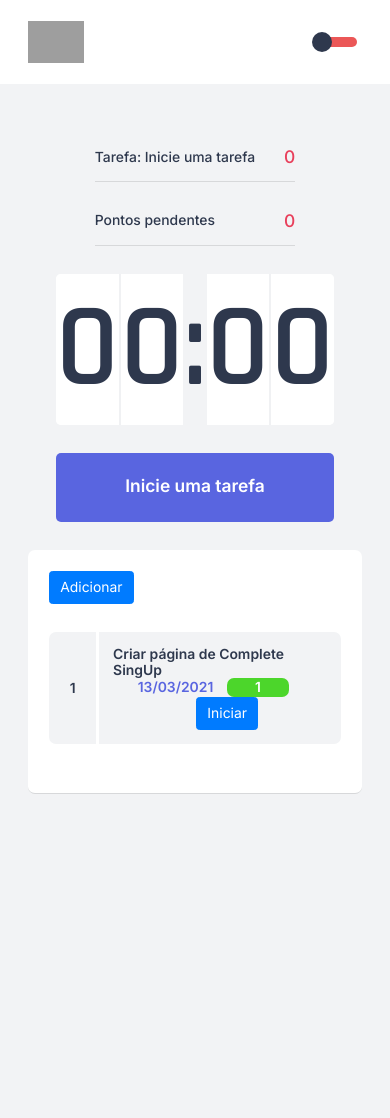
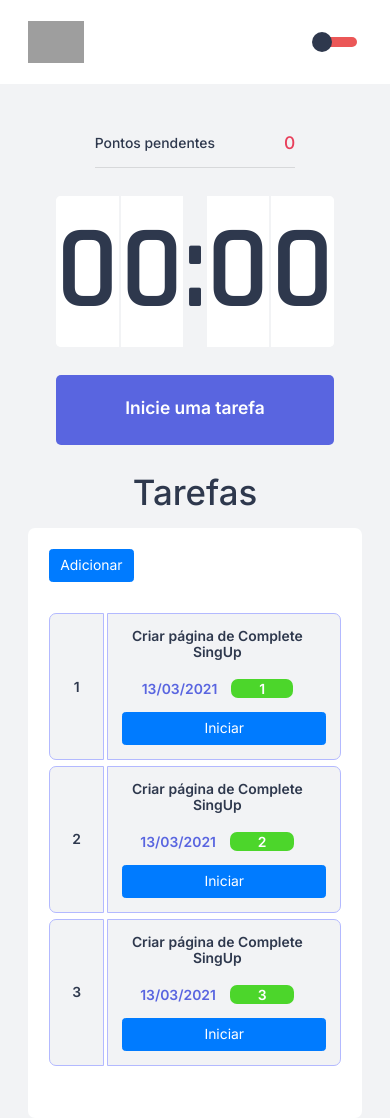
Before and after one commit to oscarkemuel/pomotask-app-web, a Next.js app: page / in a window 390 px wide. Before the commit the page ends 928 px from the top, so only its background shows below. Built offline with nearby package versions, Linux system fonts and the light colour scheme; grey boxes are pictures that could not be loaded.

Commit message:
layout responsive

```diff
--- a/src/components/ListTasks.tsx
+++ b/src/components/ListTasks.tsx
@@ -1,12 +1,14 @@
 import React from 'react';
 
-import { Container, List } from '../styles/components/ListTasks';
+import { Container, List, Title } from '../styles/components/ListTasks';
 import { Button } from 'react-bootstrap';
 // import { FaPlus } from 'react-icons/fa'
 
 const ListTasks: React.FC = () => {
 
   return(
+    <>
+    <Title>Tarefas</Title>
     <Container>
       <Button variant="primary">Adicionar</Button>
       <List>
@@ -23,8 +25,37 @@ const ListTasks: React.FC = () => {
             </div>
           </div>
         </div>
+
+        <div className="listItem">
+          <div className="itemNumber">2</div>
+          <div className="itemInfo">
+            <div className="name">
+              <p>Criar página de Complete SingUp</p>
+            </div>
+            <div className="infoChildren">
+              <p>13/03/2021</p>
+              <p>2</p>
+              <Button variant="primary" >Iniciar</Button>
+            </div>
+          </div>
+        </div>
+
+        <div className="listItem">
+          <div className="itemNumber">3</div>
+          <div className="itemInfo">
+            <div className="name">
+              <p>Criar página de Complete SingUp</p>
+            </div>
+            <div className="infoChildren">
+              <p>13/03/2021</p>
+              <p>3</p>
+              <Button variant="primary" >Iniciar</Button>
+            </div>
+          </div>
+        </div>
       </List>
     </Container>
+    </>
   )
 }
 
--- a/src/pages/index.tsx
+++ b/src/pages/index.tsx
@@ -15,7 +15,6 @@ const Home: React.FC = () => {
 
       <Container>
         <NumbersContainer>
-          <OnTask title="Tarefa: " body="Inicie uma tarefa" points={0}/>
           <OnTask title="Pontos pendentes" body="" points={0}/>
         </NumbersContainer>
         <Cowntdown />
--- a/src/styles/components/Cowntdown.ts
+++ b/src/styles/components/Cowntdown.ts
@@ -6,7 +6,7 @@ export const CountdownContainer = styled.div`
   flex-direction: column;
   font-family: Rajdhani;
   font-weight: 600;
-  color: var(--title);
+  color: ${props => props.theme.colors.text};
 
   div{
     flex: 1;
@@ -15,7 +15,7 @@ export const CountdownContainer = styled.div`
     align-items: center;
     justify-content: space-evenly;
 
-    background: var(--white);
+    background: ${props => props.theme.colors.cowntDownBack};
     box-sizing: 0 0 60px rgba(0, 0, 0, 0.05);
     border-radius: 5px;
     font-size: 8.5rem;
@@ -23,7 +23,8 @@ export const CountdownContainer = styled.div`
   }
 
   .points{
-    background: var(--background)
+    color: ${props => props.theme.colors.text};
+    background: ${props => props.theme.colors.background};
   }
 
   div > div span{
@@ -31,11 +32,11 @@ export const CountdownContainer = styled.div`
   }
 
   div > div span:first-child{
-    border-right: 1px solid #f0f1f3;
+    border-right: 1px solid ${props => props.theme.colors.background};
   }
 
   div > div span:last-child{
-    border-left: 1px solid #f0f1f3;
+    border-left: 1px solid ${props => props.theme.colors.background};
   }
 
   > span{
--- a/src/styles/components/ListTasks.ts
+++ b/src/styles/components/ListTasks.ts
@@ -8,11 +8,9 @@ export const Container = styled.div`
   width: 100%;
 
   padding: 1.5rem;
-  margin: 2rem 0;
-  border-bottom: 1px solid #d7d8da;
   border-radius: 0.5rem;
 
-  background-color: var(--white);
+  background-color: ${props => props.theme.colors.cowntDownBack};
 `
 
 export const List = styled.div`
@@ -29,16 +27,19 @@ export const List = styled.div`
     display: flex;
     width: 100%;
     font-weight: 600;
+    margin: 0.2rem 0;
 
     .itemNumber{
+      min-width: 4rem;
       display: flex;
       align-items: center;
-      background-color: var(--background);
-      /* padding: 1.5rem; */
+      justify-content: center;
+      background-color: ${props => props.theme.colors.background};
       border-radius: 0.5rem 0 0 0.5rem;
       height: 100%;
-      padding: 0 1.5rem;
+      /* padding: 0 1.5rem; */
       margin-right: 0.2rem;
+      border: solid 1px var(--text-highlight);
     }
 
     .itemInfo{
@@ -48,11 +49,13 @@ export const List = styled.div`
       flex-wrap: wrap;
 
       padding: 1rem;
-      background-color: var(--background);
+      background-color: ${props => props.theme.colors.background};
+      border: solid 1px var(--text-highlight);
       border-radius: 0 0.5rem 0.5rem 0;
       flex: 1;
 
       .name{
+        text-align: center;
         margin-right: 1rem;
       }
 
@@ -63,11 +66,14 @@ export const List = styled.div`
         flex-wrap: wrap;
 
         p{
-          margin-right: 1rem;
+          margin: 0.4rem 1rem 0 0;
+          @media (max-width: 349px) {
+            margin: 0.4rem 1rem 0 1rem;
+          }
         }
 
         p:nth-child(1){
-          color: var(--blue);
+          color: ${props => props.theme.colors.textDate};
         }
 
         p:nth-child(2){
@@ -80,7 +86,24 @@ export const List = styled.div`
         button{
           margin-left: 1rem;
         }
+
+        @media (max-width: 661px) {
+          margin-top: 1rem;
+
+          button{
+            margin: 1rem 0 0 0 ;
+            width: 100%;
+          }
+        }
+      }
+
+      @media (max-width: 661px) {
+        flex-direction: column;
       }
     }
   }
 `
+
+export const Title = styled.h1`
+  margin: 2rem 0 1rem 0;
+`
--- a/src/styles/components/OnTask.ts
+++ b/src/styles/components/OnTask.ts
@@ -5,15 +5,11 @@ export const Container = styled.div`
   align-items: center;
   justify-content: space-between;
 
-  margin: 2rem 0;
+  margin: 1rem 0 2rem 0;
   padding-bottom: 1rem;
   border-bottom: 1px solid #d7d8da;
 
   font-weight: 500;
-
-  span:first-child{
-    font-size: 1rem;
-  }
 
   span:last-child{
     color: var(--red);
--- a/src/styles/themes/dark.ts
+++ b/src/styles/themes/dark.ts
@@ -6,7 +6,9 @@ const theme = {
     secundary: '#4F4F4F',
 
     background: '#4F4F4F',
-    text: '#F2F3F5'
+    cowntDownBack: '#666666',
+    text: '#F2F3F5',
+    textDate: '#F2F3F5',
   }
 }
 
--- a/src/styles/themes/light.ts
+++ b/src/styles/themes/light.ts
@@ -6,7 +6,9 @@ const theme = {
     secundary: '#2E384D',
 
     background: '#F2F3F5',
-    text: '#2E384D'
+    cowntDownBack: '#FFFFFF',
+    text: '#2E384D',
+    textDate: '#5965E0',
   }
 }
 
```
